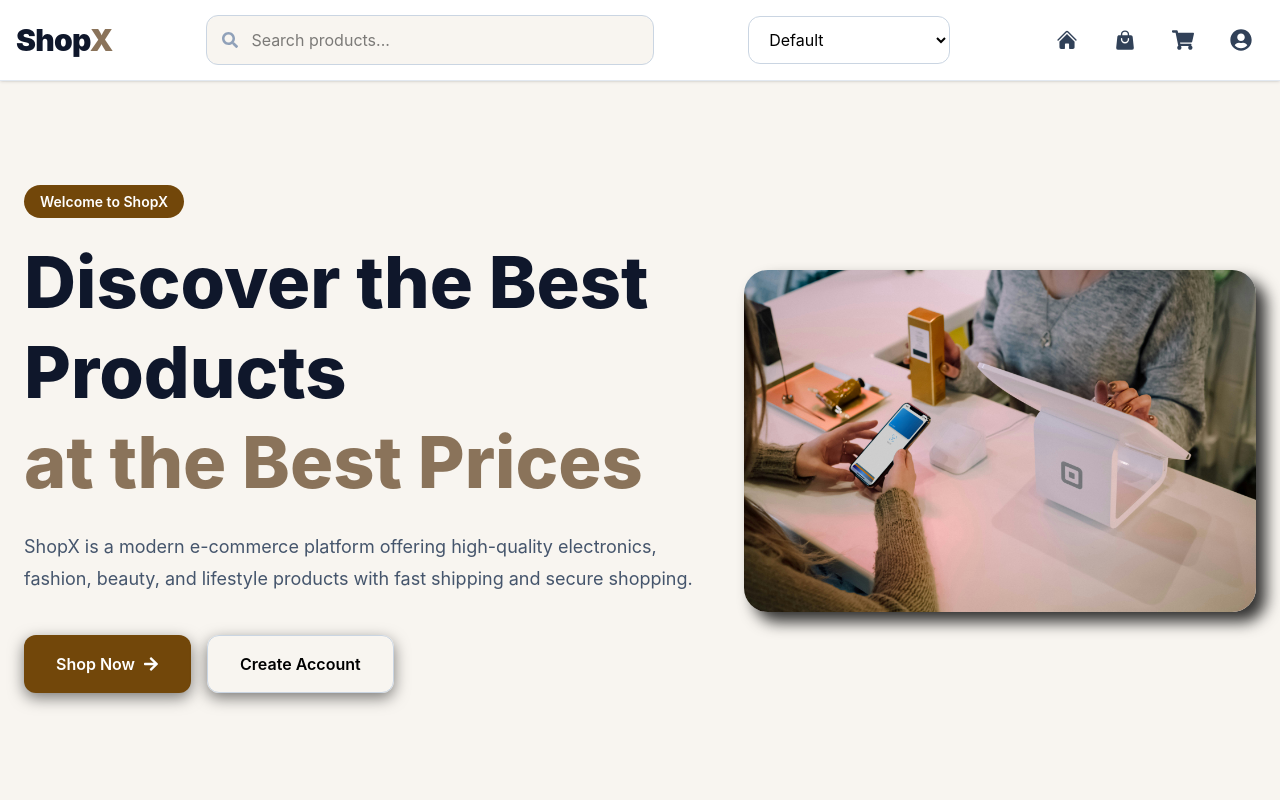
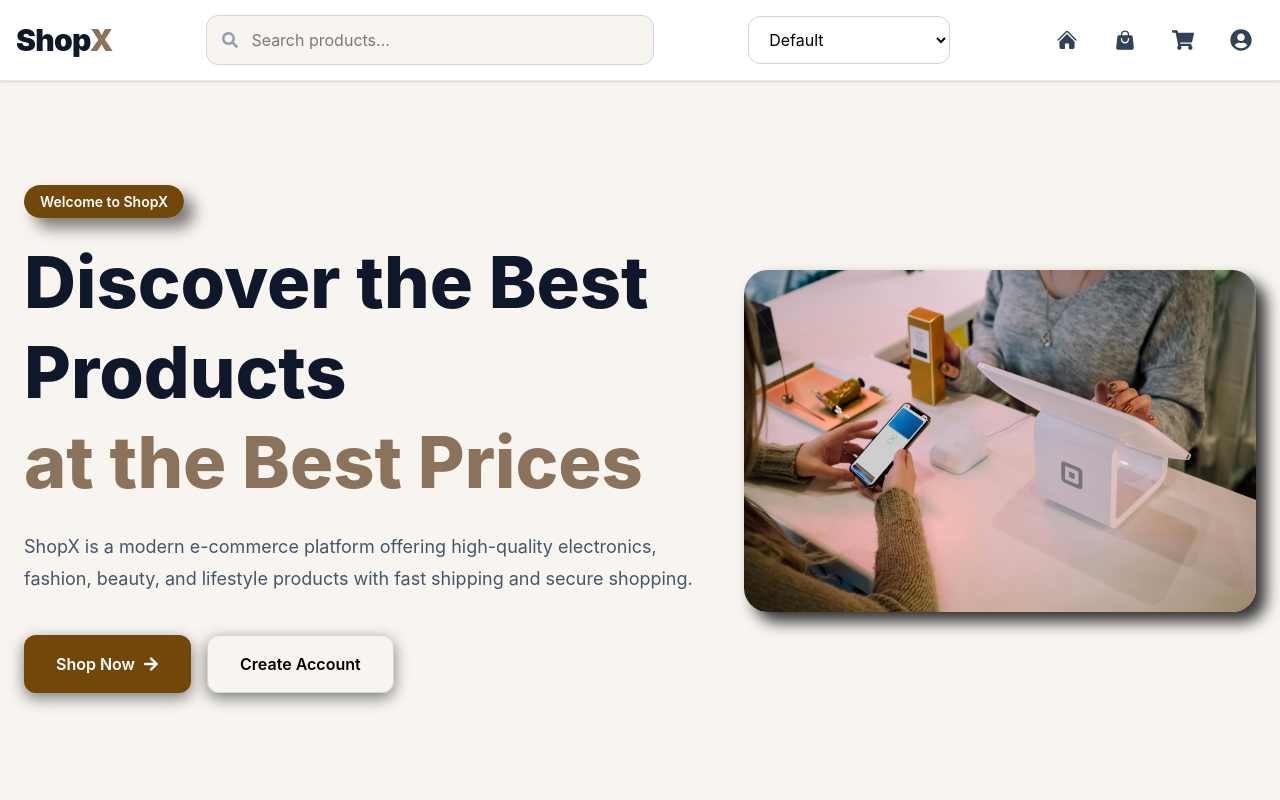
Before and after one commit to Abd-Elrahman-Taha/Shop_Redux, a React (Vite) app: page / in a window 1280 px wide. Shown: the top 800 px of the page. Built offline with nearby package versions, Linux system fonts and the light colour scheme.

Commit message:
fixing the navbar

```diff
--- a/src/App.css
+++ b/src/App.css
@@ -25,6 +25,7 @@
         translateZ(var(--translate-z, 0px));
 
     transition: transform 0.12s ease-out;
+    box-shadow: 0 5px 15px rgba(0, 0, 0, 0.5);
 }
 .product-card::before {
     content: '';
@@ -84,3 +85,12 @@
 .image {
     box-shadow: 10px 10px 15px rgba(0, 0, 0, 0.8);
 }
+
+.welcome {
+    box-shadow: 10px 10px 15px rgba(0, 0, 0, 0.5);
+    transition: all 0.3s ease-in-out;
+}
+
+.navbar {
+    background-color: rgba(255, 255, 255, .2);
+}
--- a/src/components/Navbar.tsx
+++ b/src/components/Navbar.tsx
@@ -41,7 +41,7 @@ const Navbar = () => {
   };
 
   return (
-    <header className="sticky top-0 z-50 border-b border-slate-200 bg-white/90 backdrop-blur-lg shadow-sm">
+    <header className="navbar sticky top-0 z-50 border-b border-slate-200  backdrop-blur-lg shadow-sm">
       <div className="mx-auto max-w-7xl px-4">
 
         {/* ================= Desktop ================= */}
--- a/src/pages/home.tsx
+++ b/src/pages/home.tsx
@@ -15,7 +15,7 @@ const Home = () => {
       <section className="mx-auto flex min-h-[90vh] max-w-7xl flex-col items-center justify-between gap-12 px-6 py-20 lg:flex-row">
 
         <div className="max-w-2xl">
-          <span className="rounded-full bg-[#72470a] px-4 py-2 text-sm font-semibold text-white">
+          <span className="welcome rounded-full bg-[#72470a] px-4 py-2 text-sm font-semibold text-white">
             Welcome to ShopX
           </span>
 
--- a/src/pages/login.tsx
+++ b/src/pages/login.tsx
@@ -138,7 +138,7 @@ return(
           <button
             type="submit"
             disabled={loading === "pending"}
-            className="w-full rounded-lg bg-[#D4C4AD] py-3 font-semibold text-white transition hover:bg-[#BDA88B] disabled:cursor-not-allowed disabled:bg-blue-400"
+            className="shop-now w-full rounded-lg bg-[#72470a] py-3 font-semibold text-white transition hover:bg-[#BDA88B] disabled:cursor-not-allowed disabled:bg-blue-400"
           >
             {loading === "pending"
               ? "Logging in..."
--- a/src/pages/signup.tsx
+++ b/src/pages/signup.tsx
@@ -167,7 +167,7 @@ const Signup = () => {
 
           <button
             type="submit"
-            className="w-full rounded-xl bg-[#D4C4AD] py-3 font-semibold text-white transition hover:bg-[#BDA88B]"
+            className="shop-now w-full rounded-xl bg-[#72470a] py-3 font-semibold text-white transition hover:bg-[#BDA88B]"
           >
             Create Account
           </button>
```
